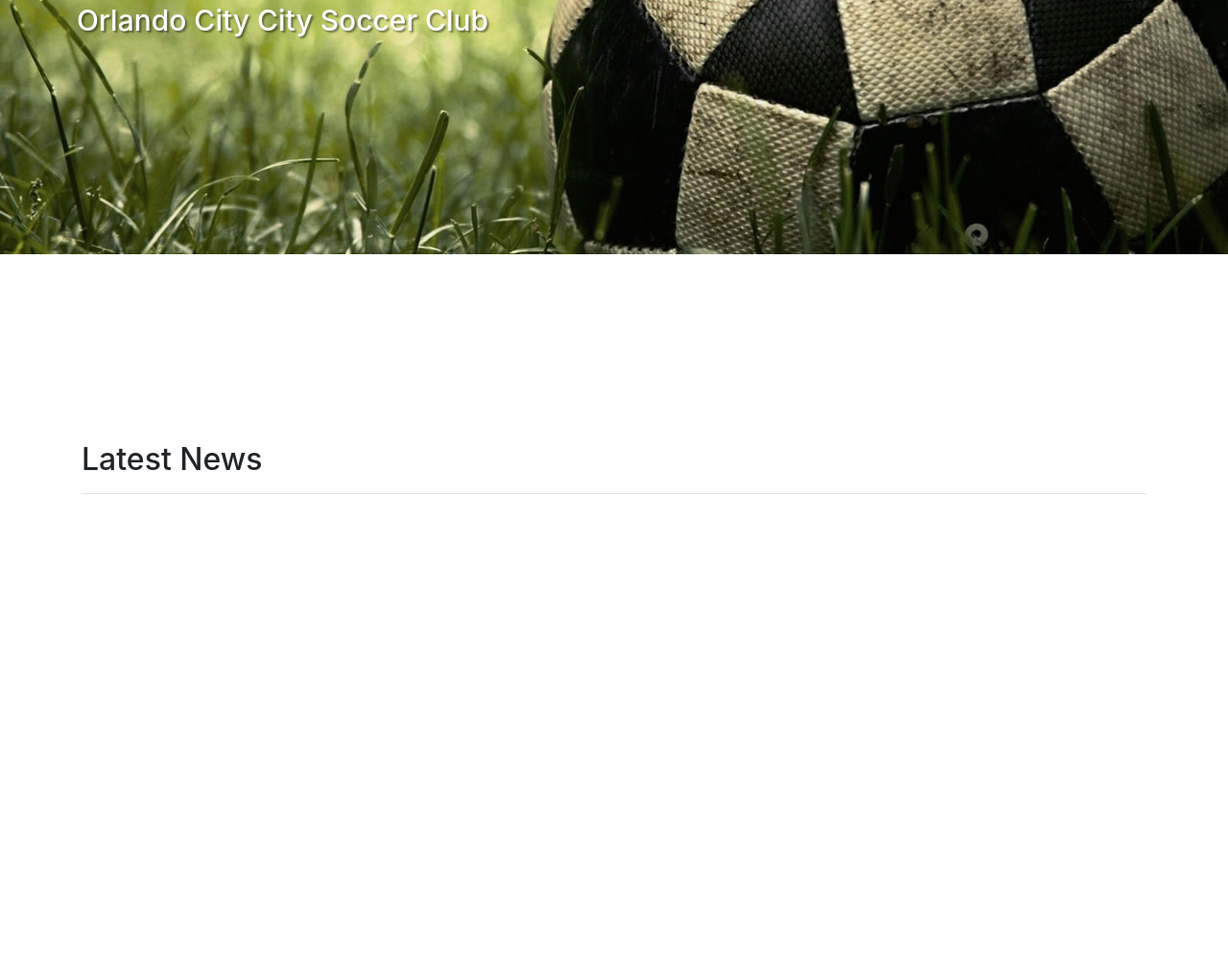
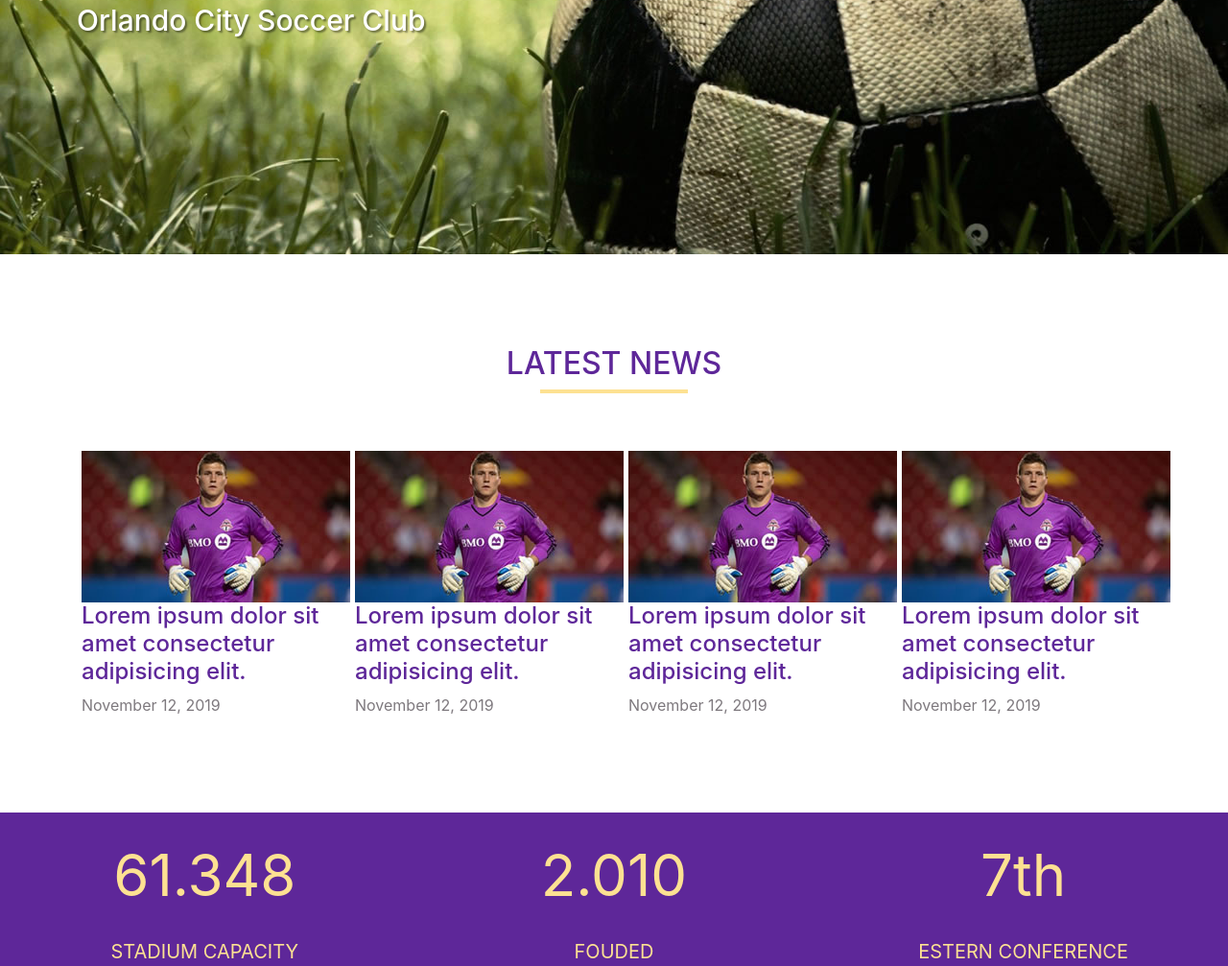
Before and after one commit to DriksSantos/OrlandoCity, a plain HTML site: page index.html in a window 1280 px wide. Shown: the part 418-1425 px from the top of the page at 96% size. Before the commit the page ends 949 px from the top, so only its background shows below. Drawn offline with nearby package versions, Linux system fonts and the light colour scheme.

Commit message:
inserção de conteúdo

```diff
--- a/css/style.css
+++ b/css/style.css
@@ -160,3 +160,53 @@ header .container {
     color: #ffffff;
     text-shadow: 2px 2px 2px rgba(0, 0, 0, 0.45);
 }
+
+#news{
+    position: relative;
+    top: -100px;
+}
+
+#news h2{
+  color: #5e2799;
+  text-align: center;
+  text-transform: uppercase;
+
+}
+#news hr{
+    width: 150px;
+    border: #fde192 solid 2px;
+    margin: 0 auto;
+}
+.thumbnails{
+    margin-top: 60px;
+
+}
+.thumbnails h4{
+    color: #5e2799;
+    text-align: left;
+}
+
+.thumbnails time{
+    color: #7e797e;
+}
+
+#stats{
+    background-color: #5e2799;
+    text-align: center;
+    width: 100%;
+    height: 160px;
+    margin: 0 auto;
+}
+
+#stats p{
+    color: #fde192;
+    font-size: 60px;
+    margin: 20px;
+}
+
+#stats small{
+    color: #fde192;
+    font-size: 20px;
+    margin: 10px;
+    text-transform: uppercase;
+}
--- a/index.html
+++ b/index.html
@@ -13,13 +13,16 @@
 
 <body>
 
-    <header> <!--Cabeçalho-->
+<!--Cabeçalho-->
+    <header>
 
-        <div class="container"> <!--Logo-->
+<!--Logo-->
+        <div class="container">
             <img id="header-logo" src="./img/orlando-logo.png" alt="Logo Orlando City">
         </div>
 
-        <div class="header-black"> <!--Cabeçalho da liga-->
+<!--Cabeçalho da liga-->
+        <div class="header-black">
 
             <div class="container">
                 <ul class="float-right">
@@ -50,7 +53,8 @@
 
         </div>
 
-        <div class="container"> <!--Menu-->
+<!--Menu-->
+        <div class="container">
 
             <nav id="menu" class="float-right">
                 <ul>
@@ -75,12 +79,12 @@
 
     </header>
 
-
-    <section> <!--Conteúdos-->
+ <!--Conteúdos-->
+    <section>
 
         <div id="banner">
             <h1>Orlando City</h1>
-            <h5>Orlando City City Soccer Club</h5>
+            <h5>Orlando City Soccer Club</h5>
         </div>
 
         <div id="news" class="container">
@@ -88,20 +92,51 @@
             <h2>Latest News</h2>
             <hr>
 
-            <div class="row">
+            <div class="row thumbnails">
 
                     <div class="col-md-3">
-
+                        <img src="./img/noticia-thumb.jpg" alt="news">
+                        <h4>Lorem ipsum dolor sit amet consectetur adipisicing elit.</h4>
+                        <time> November 12, 2019</time>
                     </div>
 
                     <div class="col-md-3">
-
+                        <img src="./img/noticia-thumb.jpg" alt="news">
+                        <h4>Lorem ipsum dolor sit amet consectetur adipisicing elit.</h4>
+                        <time> November 12, 2019</time>
                     </div>
 
                     <div class="col-md-3">
-
+                        <img src="./img/noticia-thumb.jpg" alt="news">
+                        <h4>Lorem ipsum dolor sit amet consectetur adipisicing elit.</h4>
+                        <time> November 12, 2019</time>
                     </div>
 
+                    <div class="col-md-3">
+                        <img src="./img/noticia-thumb.jpg" alt="news">
+                        <h4>Lorem ipsum dolor sit amet consectetur adipisicing elit.</h4>
+                        <time> November 12, 2019</time>
+                    </div>
+            </div>
+
+        </div>
+
+        <div id="stats" class="container-fluid">
+            <div class="row ">
+                <div class="col-md-4">
+                    <p>61.348</p>
+                    <small>Stadium Capacity</small>
+                </div>
+
+                <div class="col-md-4">
+                    <p>2.010</p>
+                    <small>Fouded</small>
+                </div>
+
+                <div class="col-md-4">
+                    <p>7th</p>
+                    <small>Estern Conference</small>
+                </div>
             </div>
         </div>
 
@@ -109,7 +144,7 @@
     </section>
 
 
-    <!--Scripts-->
+<!--Scripts-->
     <script src="./scripts/scripts.js"></script>
     <script src="https://kit.fontawesome.com/5d7dc2c4d0.js" crossorigin="anonymous"></script>
 </body>
```
